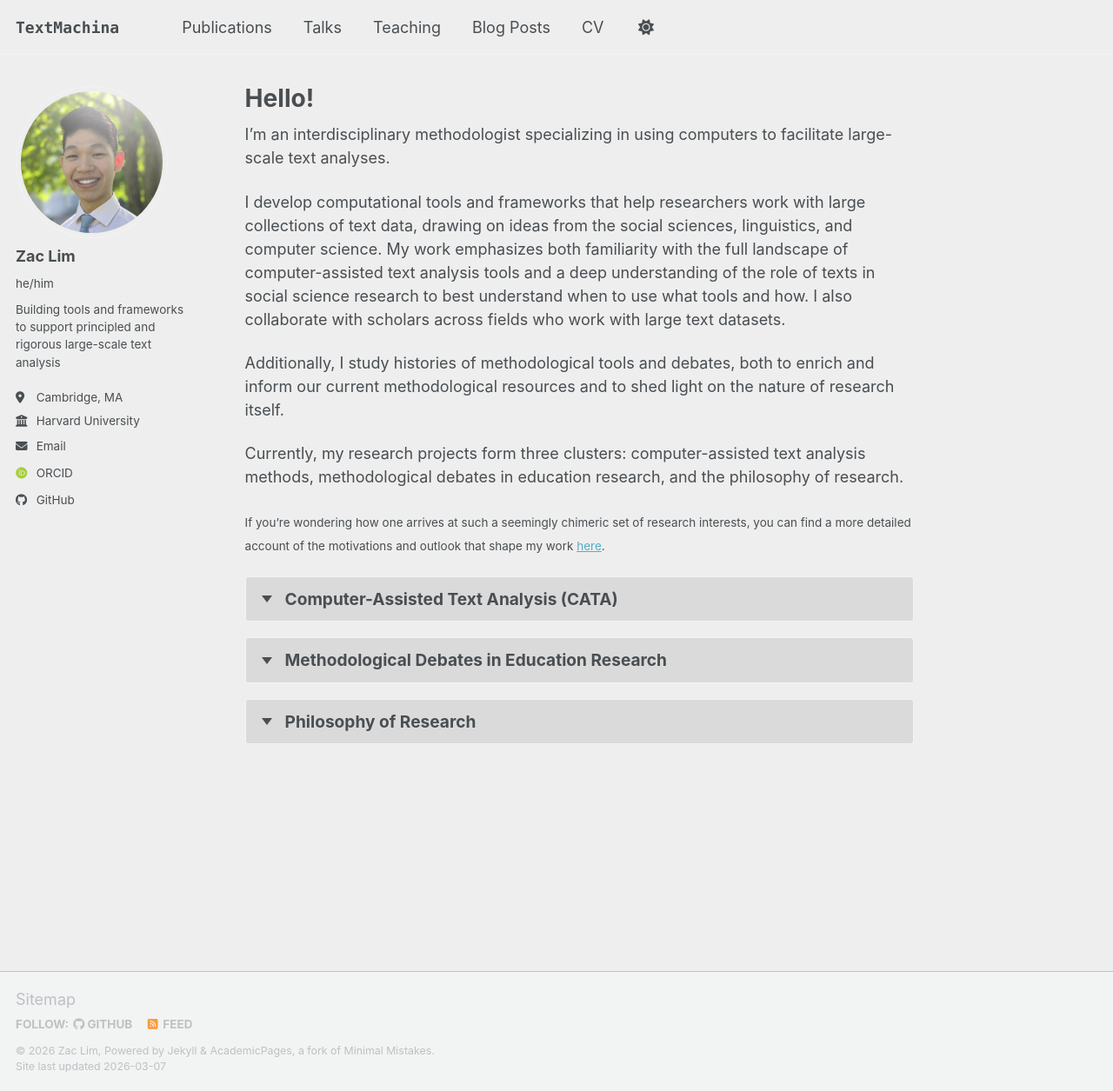
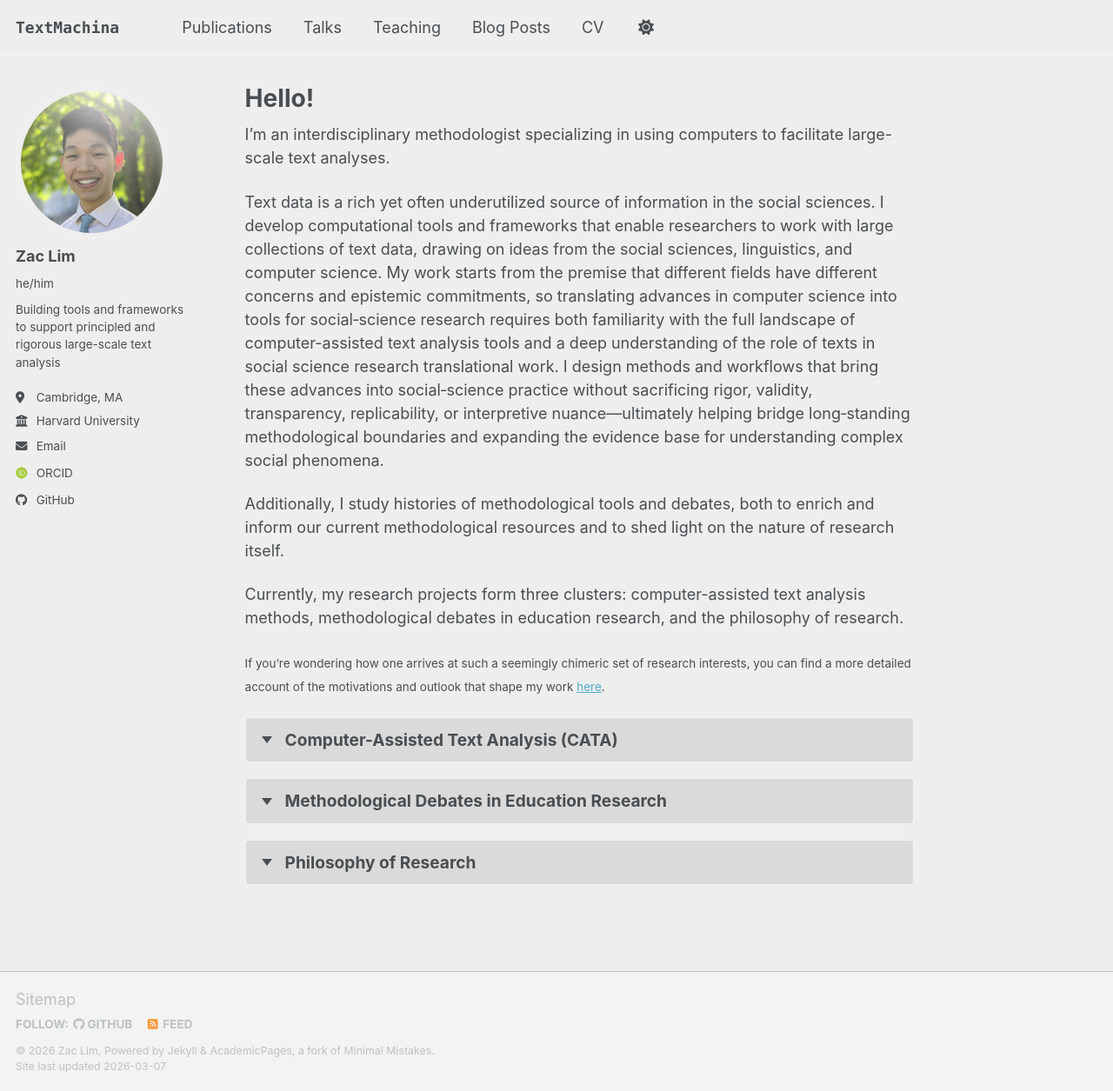
Before and after one commit to zacthinks/zacthinks.github.io, a Jekyll site: the page built from _pages/about.md, in a window 1280 px wide and 1255 px high. Shown: the whole window at 87% size. Built offline with Jekyll 4.4.1, drawn with Linux system fonts in a browser that asks for light colours; some web fonts are replaced; a script bundle is joined from its source files by our own code; library files that are not in the unit come from our copies.

Commit message:
Update about page

```diff
--- a/_pages/about.md
+++ b/_pages/about.md
@@ -9,7 +9,7 @@
 
 I'm an interdisciplinary methodologist specializing in using computers to facilitate large-scale text analyses.
 
-I develop computational tools and frameworks that help researchers work with large collections of text data, drawing on ideas from the social sciences, linguistics, and computer science. My work emphasizes both familiarity with the full landscape of computer-assisted text analysis tools and a deep understanding of the role of texts in social science research to best understand when to use what tools and how. I also collaborate with scholars across fields who work with large text datasets.
+Text data is a rich yet often underutilized source of information in the social sciences. I develop computational tools and frameworks that enable researchers to work with large collections of text data, drawing on ideas from the social sciences, linguistics, and computer science. My work starts from the premise that different fields have different concerns and epistemic commitments, so translating advances in computer science into tools for social‑science research requires both familiarity with the full landscape of computer-assisted text analysis tools and a deep understanding of the role of texts in social science research translational work. I design methods and workflows that bring these advances into social‑science practice without sacrificing rigor, validity, transparency, replicability, or interpretive nuance—ultimately helping bridge long‑standing methodological boundaries and expanding the evidence base for understanding complex social phenomena.
 
 Additionally, I study histories of methodological tools and debates, both to enrich and inform our current methodological resources and to shed light on the nature of research itself.
 
@@ -27,12 +27,20 @@
       This project traces how text analysis methods have evolved—from early pre-computational counting systems to the first wave of computer-based tools—and examines the problems each generation of methods was designed to solve. It uses this historical trajectory to clarify how computational availability reshaped methodological priorities and what this means for designing tools that genuinely support human text analysis today.
     </li>
     <li>
+      <strong>ITM: Interactive Topic Model</strong><br>
+      [ITM](https://github.com/zacthinks/InteractiveTopicModel/) is a framework and software package for uncovering topics in text. It is built to frontend the researchers' interpretive capacity, be robust to algorithmic bias, and as a springboard for downstream analyses.
+    </li>
+    <li>
       <strong>LIPE: Latent Interview Protocol Engineer</strong><br>
-      LIPE is a software package for organizing and exploring large collections of interview transcripts, helping researchers recover the implicit structure of semi-structured interviews. It shows how computational techniques can assist in navigating large text datasets without replacing qualitative judgment.
+      [LIPE](https://github.com/zacthinks/lipe/) is a framework and software package for organizing and exploring large collections of interview transcripts, helping researchers recover the implicit structure of interviews as a research finding in itself. It shows how computational techniques can assist in navigating large text datasets without replacing qualitative judgment.
+    </li>
+    <li>
+      <strong>I-CATA: Inferential Computer-Assisted Text Analyses</strong><br>
+      (WIP) I-CATA is a framework and software for end-to-end inferential analyses with text. It combines elements of research design for rigorous inference, qualitative data analysis, and machine learning to allow researchers to use texts for inference at scale without sacrificing interpretive nuance.
     </li>
     <li>
       <strong>Representing Texts as Hierarchical Propositions (HiPr)</strong><br>
-      HiPr is a software package that proposes a transparent, semantics-driven alternative to traditional word-count representations by modeling texts as collections of propositions that preserve relational information lost in bag-of-words approaches. Each proposition carries internal structure and supports entailment relations, allowing researchers to find patterns in richer semantic details.
+      [HiPr](https://github.com/zacthinks/HiPr) is a software package that proposes a transparent, semantics-driven alternative to traditional word-count representations by modeling texts as collections of propositions that preserve relational information lost in bag-of-words approaches. Each proposition carries internal structure and supports entailment relations, allowing researchers to find patterns in richer semantic details.
     </li>
   </ul>
 </details>
```
